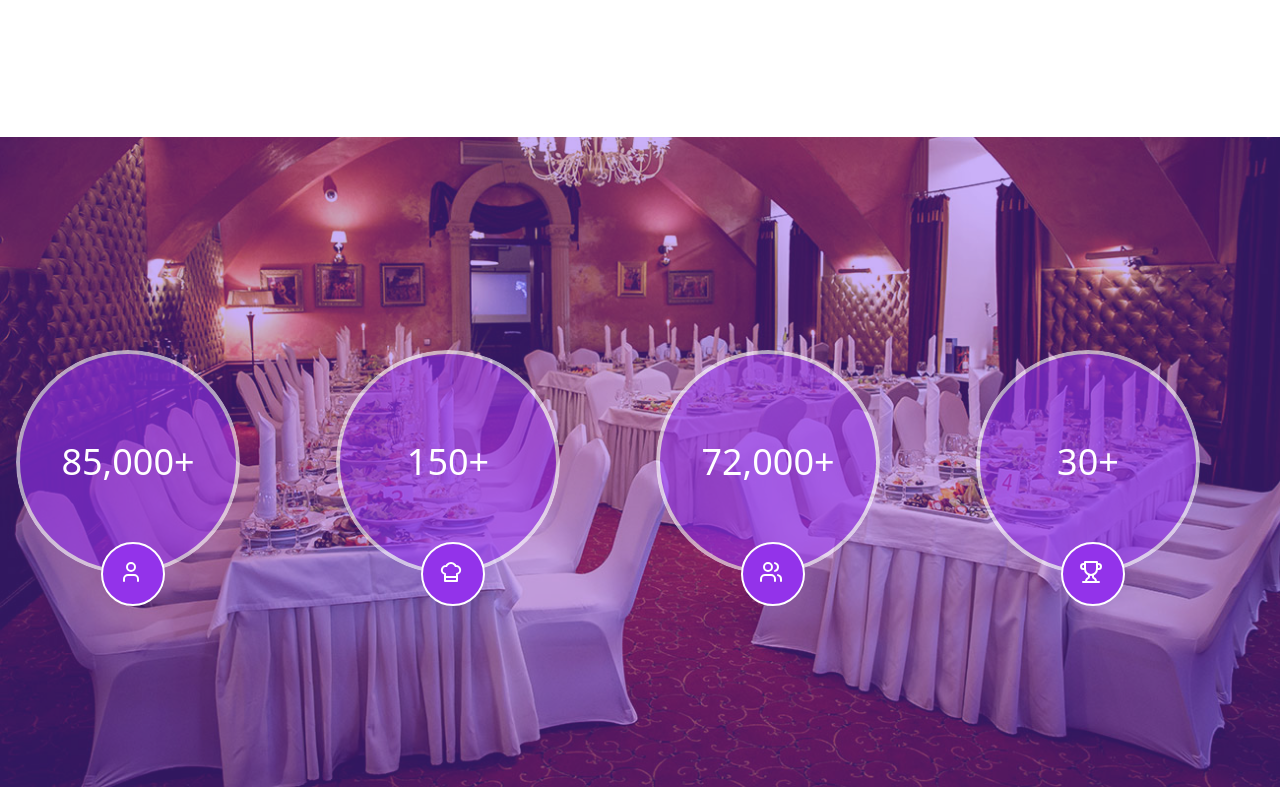
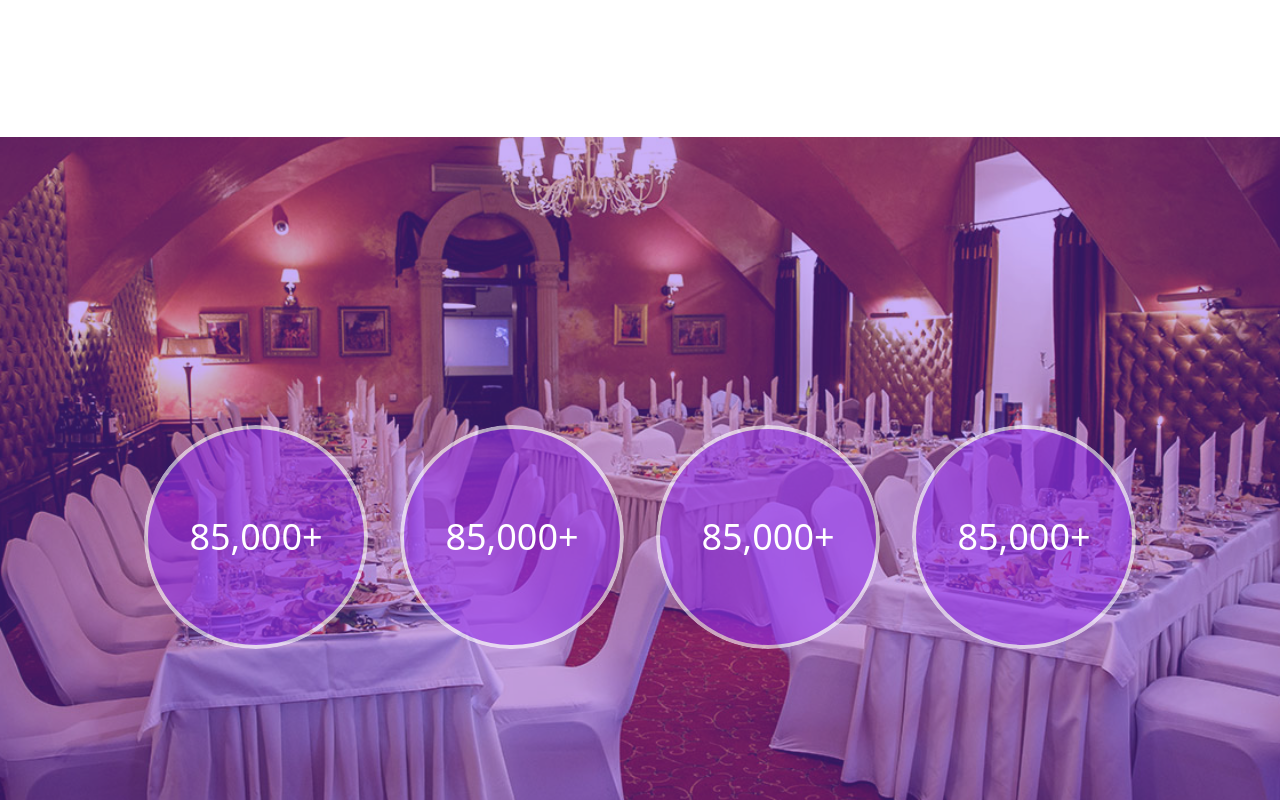
Before and after one commit to TAGSOLUTIONS1/have_a_seat_frontend, a React (Vite) app: page / in a window 1280 px wide. Shown: the part 2900-3700 px from the top of the page. Built offline with nearby package versions, Linux system fonts and the light colour scheme.

Commit message:
feat: added new features

```diff
--- a/src/components/home/HomeCards/Slider/index.tsx
+++ b/src/components/home/HomeCards/Slider/index.tsx
@@ -57,7 +57,6 @@ const CardsSlider = () => {
   const prevSlide = () => {
     setCurrentSlide((prevSlide) => (prevSlide - 1 + totalSlides) % totalSlides);
   };
-
   return (
     <div className="w-full flex flex-col items-center">
       <div className="flex items-center justify-between mt-20">
--- a/src/components/home/HomeStats/index.tsx
+++ b/src/components/home/HomeStats/index.tsx
@@ -1,56 +1,122 @@
+// import { ChefHatIcon, Trophy, User, Users } from "lucide-react";
+
+// const HomeStats = () => {
+//   return (
+//     <section className="w-full h-screen mt-64 mb-28">
+//       <div className="relative w-full lg:p-0 lg:mx-auto h-[650px] bg-[url('/assets/reservation_bg.jpg')] bg-no-repeat bg-cover bg-center flex items-center justify-center">
+//         <div className="absolute w-full h-full bg-primary opacity-40"></div>
+//         <div className="flex items-center justify-center">
+//           <div className="relative rounded-full overflow-hidden m-4">
+//             <div className="absolute inset-0 bg-purple-600 opacity-60 border-4 border-white rounded-full"></div>
+//             <div className="bg-transparent text-white text-4xl text-center rounded-full w-56 h-56 flex items-center justify-center relative z-10">
+//               85,000+
+//             </div>
+//           </div>
+//           <div className="relative top-28 right-[155px]">
+//             <div className="bg-purple-600 rounded-full h-16 border-white border-2 w-16 p-2">
+//               <User className="text-white mt-2 ml-2 " />
+//             </div>
+//           </div>
+//           <div className="relative rounded-full overflow-hidden m-4">
+//             <div className="absolute inset-0 bg-purple-600 opacity-60 border-4 border-white rounded-full"></div>
+//             <div className="bg-transparent text-white text-4xl text-center rounded-full w-56 h-56 flex items-center justify-center relative z-10">
+//               150+
+//             </div>
+//           </div>
+//           <div className="relative top-28 right-[155px]">
+//             <div className="bg-purple-600 rounded-full h-16 border-white border-2 w-16 p-2">
+//               <ChefHatIcon className="text-white mt-2 ml-2 " />
+//             </div>
+//           </div>
+//           <div className="relative rounded-full overflow-hidden m-4">
+//             <div className="absolute inset-0 bg-purple-600 opacity-60 border-4 border-white rounded-full"></div>
+//             <div className="bg-transparent text-white text-4xl text-center rounded-full w-56 h-56 flex items-center justify-center relative z-10">
+//               72,000+
+//             </div>
+//           </div>
+//           <div className="relative top-28 right-[155px]">
+//             <div className="bg-purple-600 rounded-full h-16 border-white border-2 w-16 p-2">
+//               <Users className="text-white mt-2 ml-2 " />
+//             </div>
+//           </div>
+//           <div className="relative rounded-full overflow-hidden m-4">
+//             <div className="absolute inset-0 bg-purple-600 opacity-60 border-4 border-white rounded-full"></div>
+//             <div className="bg-transparent text-white text-4xl text-center rounded-full w-56 h-56 flex items-center justify-center relative z-10">
+//               30+
+//             </div>
+//           </div>
+//           <div className="relative top-28 right-[155px]">
+//             <div className="bg-purple-600 rounded-full h-16 border-white border-2 w-16 p-2">
+//               <Trophy className="text-white mt-2 ml-2 " />
+//             </div>
+//           </div>
+//         </div>
+//       </div>
+//     </section>
+//   );
+// };
+
+// export default HomeStats;
+
 import { ChefHatIcon, Trophy, User, Users } from "lucide-react";
 
 const HomeStats = () => {
   return (
-    <section className="w-full h-screen mt-64 mb-28">
-      <div className="relative w-full lg:p-0 lg:mx-auto h-[650px] bg-[url('/assets/reservation_bg.jpg')] bg-no-repeat bg-cover bg-center flex items-center justify-center">
+    <section className="w-full h-screen mt-12 lg:mt-64 mb-28 relative">
+      <div className="absolute w-full h-full bg-[url('/assets/reservation_bg.jpg')] bg-no-repeat bg-cover bg-center flex items-center justify-center">
         <div className="absolute w-full h-full bg-primary opacity-40"></div>
-        <div className="flex items-center justify-center">
-          <div className="relative rounded-full overflow-hidden m-4">
-            <div className="absolute inset-0 bg-purple-600 opacity-60 border-4 border-white rounded-full"></div>
-            <div className="bg-transparent text-white text-4xl text-center rounded-full w-56 h-56 flex items-center justify-center relative z-10">
+        <div className="flex flex-wrap justify-center lg:justify-around">
+          <div className="relative rounded-full overflow-hidden m-2 lg:m-4">
+            <div className="absolute inset-0 bg-purple-600 opacity-60 border-2 lg:border-4 border-white rounded-full"></div>
+            <div className="bg-transparent text-white text-xl lg:text-4xl text-center rounded-full w-24 lg:w-56 h-24 lg:h-56 flex items-center justify-center relative z-10">
               85,000+
             </div>
           </div>
-          <div className="relative top-28 right-[155px]">
-            <div className="bg-purple-600 rounded-full h-16 border-white border-2 w-16 p-2">
-              <User className="text-white mt-2 ml-2 " />
-            </div>
+        </div>
+        {/* <div className="absolute top-[460px] left-1/4 transform -translate-x-1/2">
+          <div className="bg-purple-600 rounded-full h-8 lg:h-16 border-white border-2 w-8 lg:w-16 p-1 lg:p-2 -mt-4 lg:-mt-6">
+            <User className="text-white mt-1 lg:mt-2 ml-1 lg:ml-2" />
           </div>
-          <div className="relative rounded-full overflow-hidden m-4">
-            <div className="absolute inset-0 bg-purple-600 opacity-60 border-4 border-white rounded-full"></div>
-            <div className="bg-transparent text-white text-4xl text-center rounded-full w-56 h-56 flex items-center justify-center relative z-10">
-              150+
-            </div>
-          </div>
-          <div className="relative top-28 right-[155px]">
-            <div className="bg-purple-600 rounded-full h-16 border-white border-2 w-16 p-2">
-              <ChefHatIcon className="text-white mt-2 ml-2 " />
-            </div>
-          </div>
-          <div className="relative rounded-full overflow-hidden m-4">
-            <div className="absolute inset-0 bg-purple-600 opacity-60 border-4 border-white rounded-full"></div>
-            <div className="bg-transparent text-white text-4xl text-center rounded-full w-56 h-56 flex items-center justify-center relative z-10">
-              72,000+
-            </div>
-          </div>
-          <div className="relative top-28 right-[155px]">
-            <div className="bg-purple-600 rounded-full h-16 border-white border-2 w-16 p-2">
-              <Users className="text-white mt-2 ml-2 " />
-            </div>
-          </div>
-          <div className="relative rounded-full overflow-hidden m-4">
-            <div className="absolute inset-0 bg-purple-600 opacity-60 border-4 border-white rounded-full"></div>
-            <div className="bg-transparent text-white text-4xl text-center rounded-full w-56 h-56 flex items-center justify-center relative z-10">
-              30+
-            </div>
-          </div>
-          <div className="relative top-28 right-[155px]">
-            <div className="bg-purple-600 rounded-full h-16 border-white border-2 w-16 p-2">
-              <Trophy className="text-white mt-2 ml-2 " />
+        </div> */}
+        <div className="flex flex-wrap justify-center lg:justify-around">
+          <div className="relative rounded-full overflow-hidden m-2 lg:m-4">
+            <div className="absolute inset-0 bg-purple-600 opacity-60 border-2 lg:border-4 border-white rounded-full"></div>
+            <div className="bg-transparent text-white text-xl lg:text-4xl text-center rounded-full w-24 lg:w-56 h-24 lg:h-56 flex items-center justify-center relative z-10">
+              85,000+
             </div>
           </div>
         </div>
+        {/* <div className="absolute top-[460px] left-[620px] transform -translate-x-1/2">
+          <div className="bg-purple-600 rounded-full h-8 lg:h-16 border-white border-2 w-8 lg:w-16 p-1 lg:p-2 -mt-4 lg:-mt-6">
+            <User className="text-white mt-1 lg:mt-2 ml-1 lg:ml-2" />
+          </div>
+        </div> */}
+        <div className="flex flex-wrap justify-center lg:justify-around">
+          <div className="relative rounded-full overflow-hidden m-2 lg:m-4">
+            <div className="absolute inset-0 bg-purple-600 opacity-60 border-2 lg:border-4 border-white rounded-full"></div>
+            <div className="bg-transparent text-white text-xl lg:text-4xl text-center rounded-full w-24 lg:w-56 h-24 lg:h-56 flex items-center justify-center relative z-10">
+              85,000+
+            </div>
+          </div>
+        </div>
+        {/* <div className="absolute top-[460px] right-[555px] transform -translate-x-1/2">
+          <div className="bg-purple-600 rounded-full h-8 lg:h-16 border-white border-2 w-8 lg:w-16 p-1 lg:p-2 -mt-4 lg:-mt-6">
+            <User className="text-white mt-1 lg:mt-2 ml-1 lg:ml-2" />
+          </div>
+        </div> */}
+        <div className="flex flex-wrap justify-center lg:justify-around">
+          <div className="relative rounded-full overflow-hidden m-2 lg:m-4">
+            <div className="absolute inset-0 bg-purple-600 opacity-60 border-2 lg:border-4 border-white rounded-full"></div>
+            <div className="bg-transparent text-white text-xl lg:text-4xl text-center rounded-full w-24 lg:w-56 h-24 lg:h-56 flex items-center justify-center relative z-10">
+              85,000+
+            </div>
+          </div>
+        </div>
+        {/* <div className="absolute top-[460px] right-[300px] transform -translate-x-1/2">
+          <div className="bg-purple-600 rounded-full h-8 lg:h-16 border-white border-2 w-8 lg:w-16 p-1 lg:p-2 -mt-4 lg:-mt-6">
+            <User className="text-white mt-1 lg:mt-2 ml-1 lg:ml-2" />
+          </div>
+        </div> */}
       </div>
     </section>
   );
--- a/src/pages/Restraunts/index.tsx
+++ b/src/pages/Restraunts/index.tsx
@@ -20,7 +20,7 @@ const Search = () => {
         const headers = {
           Authorization: `Bearer ${accessToken}`,
         };
-        const params = {
+        const formData = {
           location: 'china',
           attributes: 'reservation',
           latitude: 40.772385,
@@ -33,7 +33,7 @@ const Search = () => {
         const response = await axios.get(
           "https://tagsolutionsltd.com/restaurant/search/",
           {
-            params,
+            params:formData,
             headers,
           }
         );
```
Also changed, not shown: src/components/home/HomeBestSellerCards/BestSeller/index.tsx (+10 -10 lines).
